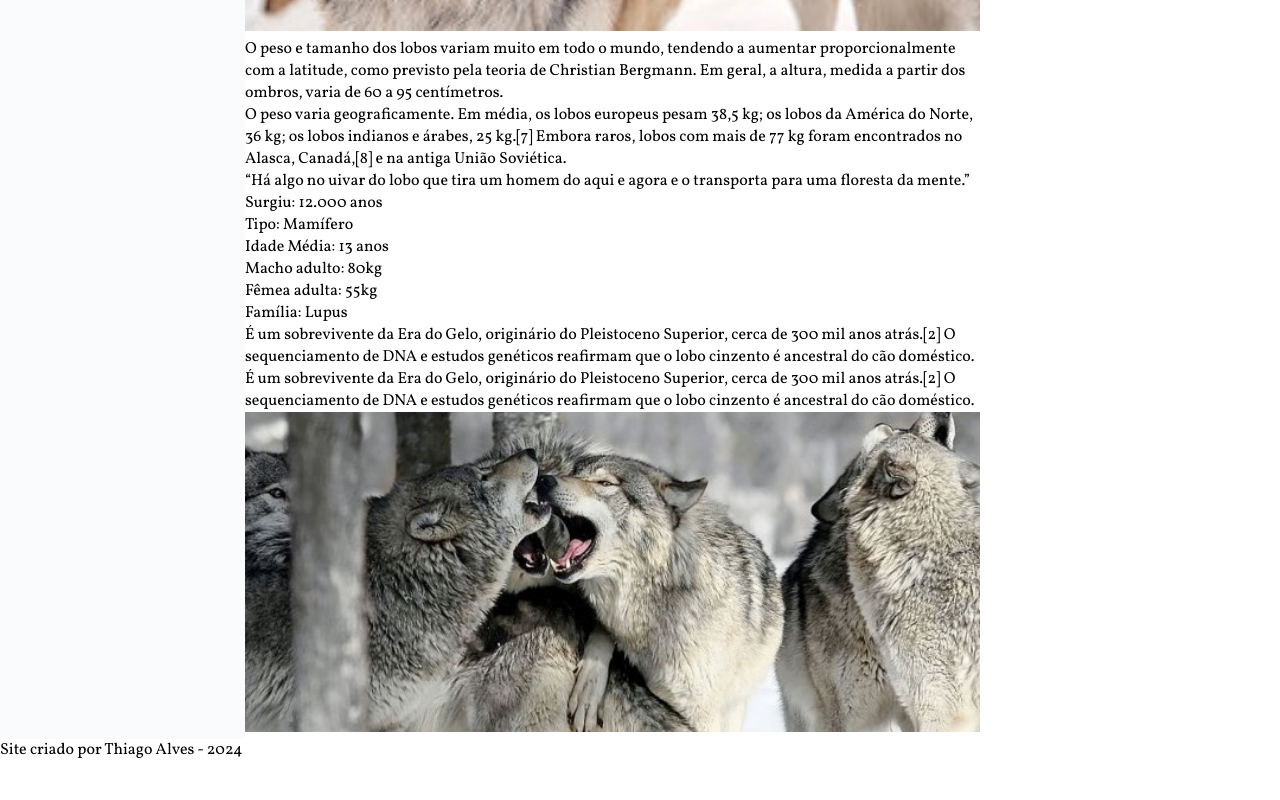
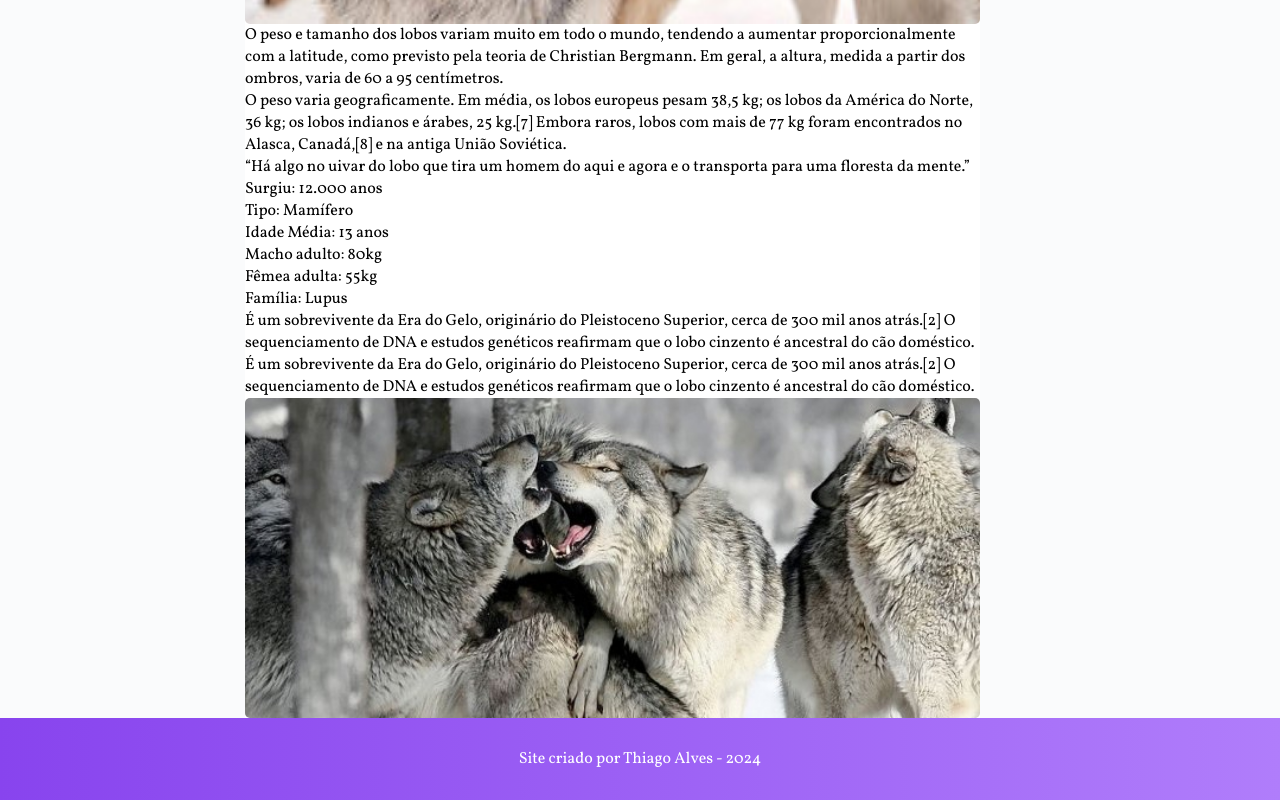
Before and after one commit to onlythiagoad/projeto-wildbeast, a plain HTML site: page index.html in a window 1280 px wide. Shown: the part 1869-2669 px from the top of the page. Before the commit the page ends 2630 px from the top, so only its background shows below. Drawn offline with Linux system fonts and the light colour scheme.

Commit message:
adaptando os anuncios

```diff
--- a/estilos/style.css
+++ b/estilos/style.css
@@ -16,7 +16,9 @@ a{
     text-decoration: none;
 }
 img{
+    display: block;
     width: 100%;
+    border-radius: 5px;
 }
 /*GRID GERAL*/
 .estrutura{
@@ -27,7 +29,7 @@ img{
     "sidenav content anuncios"
     "footer footer footer";
 }
-
+/* HEADER */
 .header{
     grid-area: header;
     background-image: linear-gradient(to right, #8844ee, #B07DFB);
@@ -35,6 +37,9 @@ img{
     display: grid;
     grid-template-columns: 1fr auto;
     align-items: center;
+    position: sticky;
+    top: 0;
+
 }
 .logo{
     max-width: 200px;
@@ -81,13 +86,29 @@ img{
 .sidenav li a:hover{
     background-color:  #B07DFB;
 }
-
+/* CONTENT */
 .content{
     grid-area: content;
 }
+/*==== ANÚNCIOS ====*/
+
 .anuncios{
     grid-area: anuncios;
+    background-color: #fafbfc;
+    display: grid;
+    align-content: start;
+    padding: 30px;
+    gap: 30px;
 }
+/*==== FOOTER ====*/
 .footer{
     grid-area: footer;
+    background-image: linear-gradient(to right, #8844ee, #B07DFB);
+
+
 }
+.footer p {
+    color: white;
+    text-align: center;
+    padding: 30px;
+}
```
